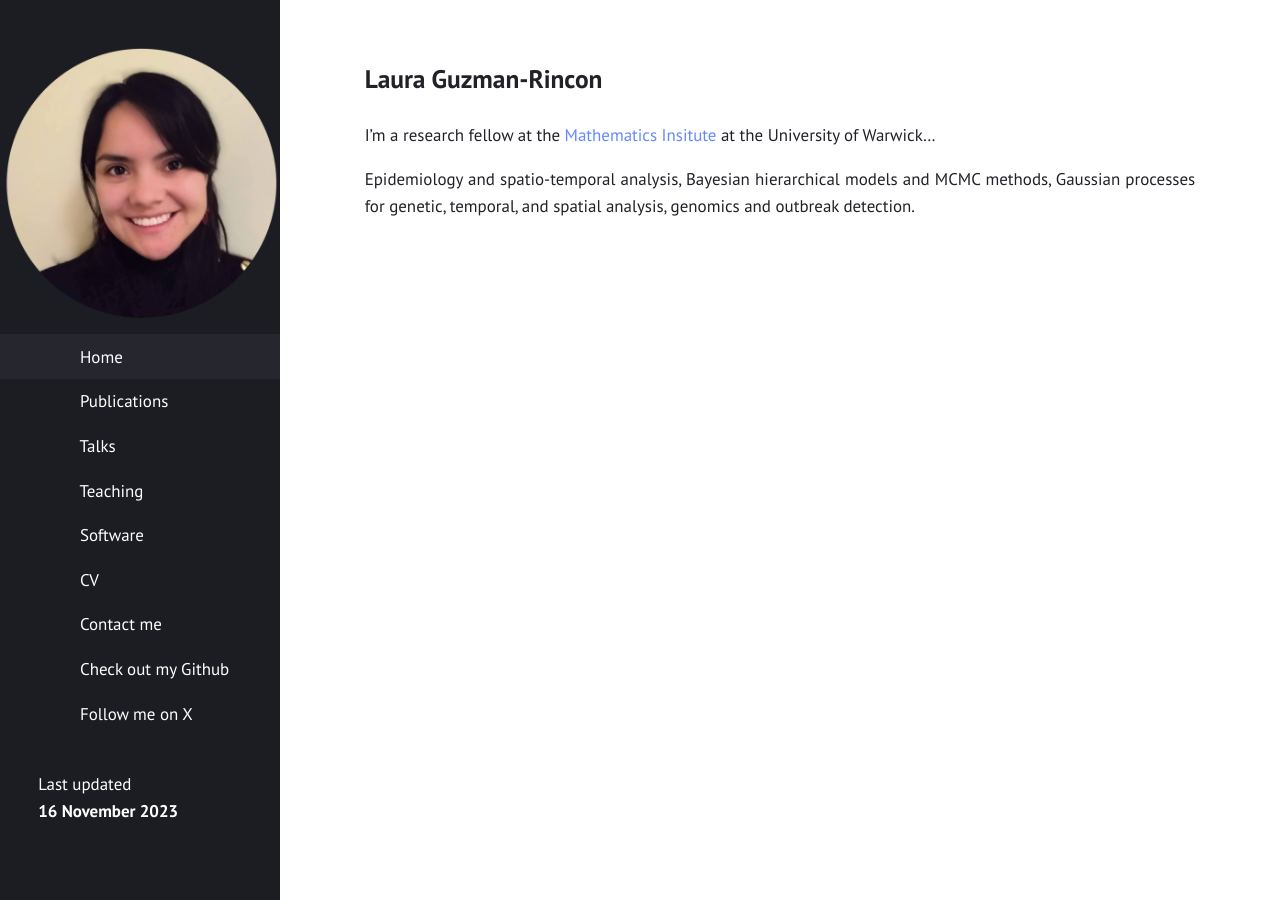
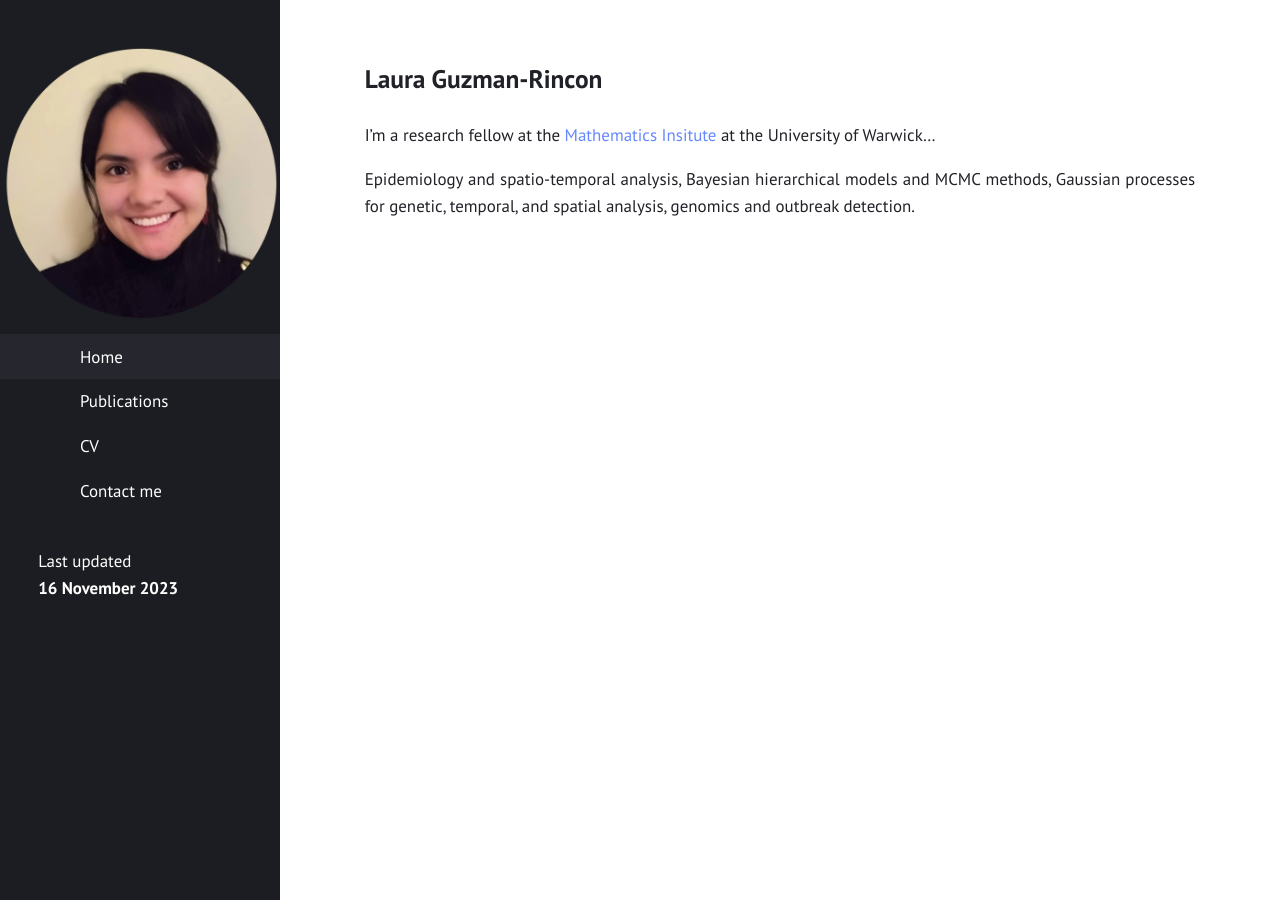
Before and after one commit to JackStorrorCarter/JackStorrorCarter.github.io, a Jekyll site: the page built from index.md, in a window 1280 px wide. Built offline with Jekyll 4.4.1, drawn with Linux system fonts in a browser that asks for light colours.

Commit message:
Update _config.yml

```diff
--- a/_config.yml
+++ b/_config.yml
@@ -1,5 +1,5 @@
 title: ""
-author: "Laura Guzman-Rincon"
+author: "Jack Storror Carter"
 description: "Last updated<br><b>16 November 2023</b>"
 permalink: /:title/
 lang: "en"
@@ -18,15 +18,11 @@ minimal: false             # use a dark header
 navigation:                # accepts {file, title, url, icon, sidebaricon}
   - {file: "index.md", icon = house}
   - {file: "publications.md"}
-  - {file: "talks.md"}
-  - {file: "teaching.md"}
-  - {file: "software.md"}
-  - {file: "CV.md", title = "CV"}
+  - {file: "CV.md"}
 
 external:                  # shows a footer with social links - for available icons see fontawesome.com/icons
-  - {title: Contact me, icon: envelope, url: "mailto:laura.guzman-rincon@warwick.ac.uk"}
-  - {title: Check out my Github, icon: github, url: "https://github.com/lauraguzmanrincon"}
-  - {title: Follow me on X, icon: twitter, url: "https://twitter.com/LGuzmanRincon"}
+  - {title: Contact me, icon: envelope, url: "mailto:jack.carter@dima.unige.it"}
+#  - {title: Check out my Github, icon: github, url: "https://github.com/lauraguzmanrincon"}
 
 comments:
 #  disqus_shortname: ""    # see https://disqus.com/
```
